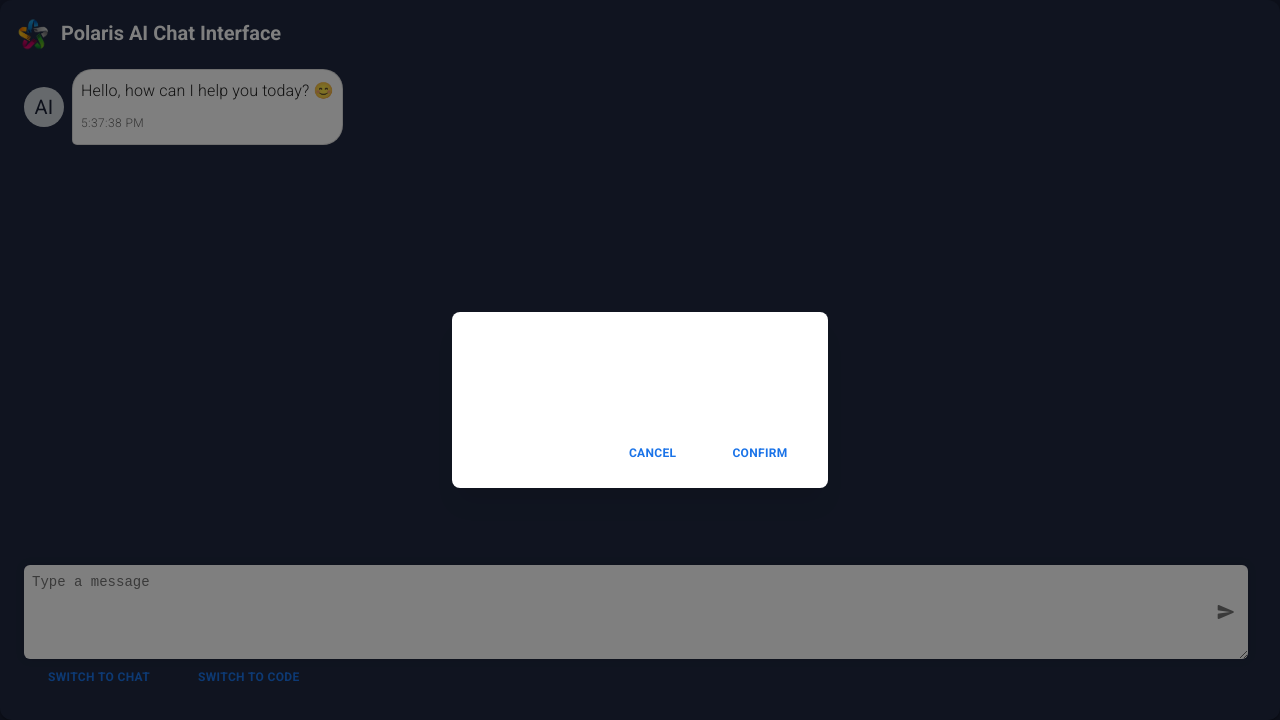
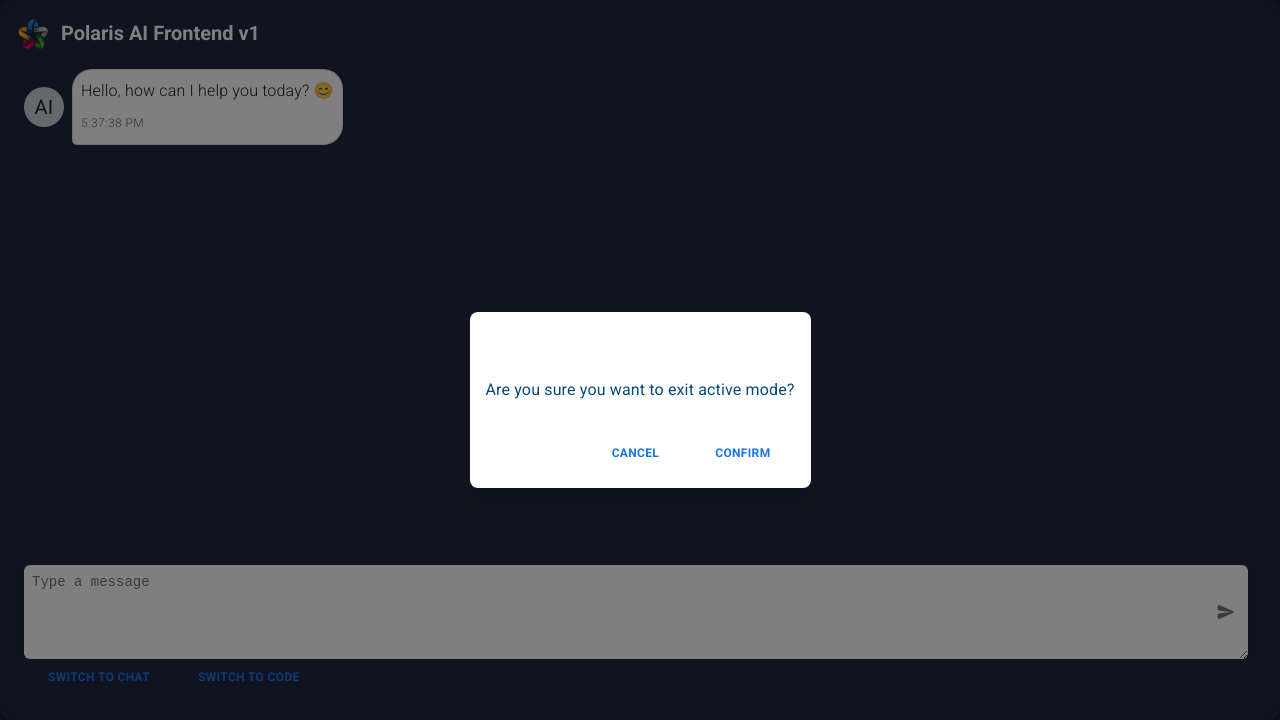
Before and after one commit to Tech-Tweakers/polaris-frontend, a React (Create React App) app: page / in a window 1280 px wide. Both pictures are taken after a click on the button "SWITCH TO CODE". Shown: the top 720 px of the page. Built offline with nearby package versions, Linux system fonts and the light colour scheme.

Commit message:
fix: enpoints urls

```diff
--- a/src/assets/theme-dark/components/dialog/dialogContentText.js
+++ b/src/assets/theme-dark/components/dialog/dialogContentText.js
@@ -15,19 +15,14 @@ Coded by www.creative-tim.com
 
 // Material Dashboard 2 React base styles
 import typography from "assets/theme-dark/base/typography";
-import colors from "assets/theme-dark/base/colors";
-
-// Material Dashboard 2 React helper functions
-import rgba from "assets/theme-dark/functions/rgba";
 
 const { size } = typography;
-const { white } = colors;
 
 const dialogContentText = {
   styleOverrides: {
     root: {
       fontSize: size.md,
-      color: rgba(white.main, 0.8),
+      color: "#074a7c",
     },
   },
 };
--- a/src/chatui/index.js
+++ b/src/chatui/index.js
@@ -71,8 +71,8 @@ function ChatUI() {
 
                 const endpoint =
                     activeEndpoint === "chat"
-                        ? "https://localhost:9001/chat/send"
-                        : "https://localhost:9001/code/send";
+                        ? "http://localhost:9001/chat/send"
+                        : "http://localhost:9001/code/send";
 
                 const response = await axios.post(
                     endpoint,
@@ -177,7 +177,7 @@ function ChatUI() {
                                 alt="Logo"
                                 style={{ width: "35px", height: "35px", marginRight: "10px" }}
                             />
-                            <Typography variant="h5">Polaris AI Chat Interface</Typography>
+                            <Typography variant="h5">Polaris AI Frontend v1</Typography>
                         </div>
                         <Box
                             ref={chatContainerRef}
@@ -257,7 +257,7 @@ function ChatUI() {
                 <DialogTitle>Confirmation</DialogTitle>
                 <DialogContent>
                     <DialogContentText>
-                        Are you sure you want to switch to {activeEndpoint === "chat" ? "Code" : "Chat"} mode?
+                        Are you sure you want to exit active mode?
                     </DialogContentText>
                 </DialogContent>
                 <DialogActions>
```
Also changed, not shown: public/manifest.json.
